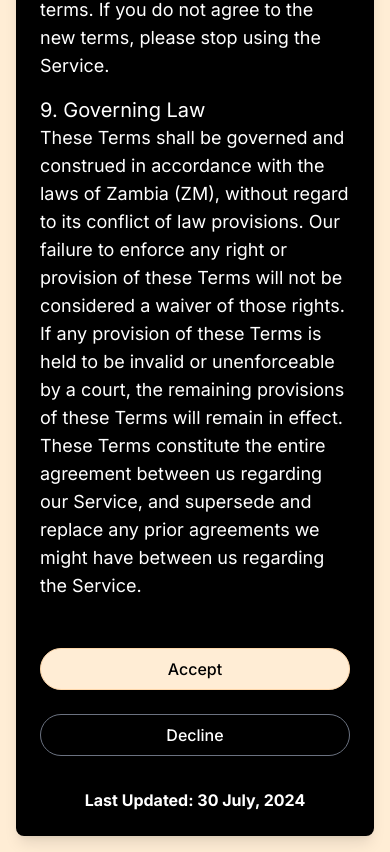
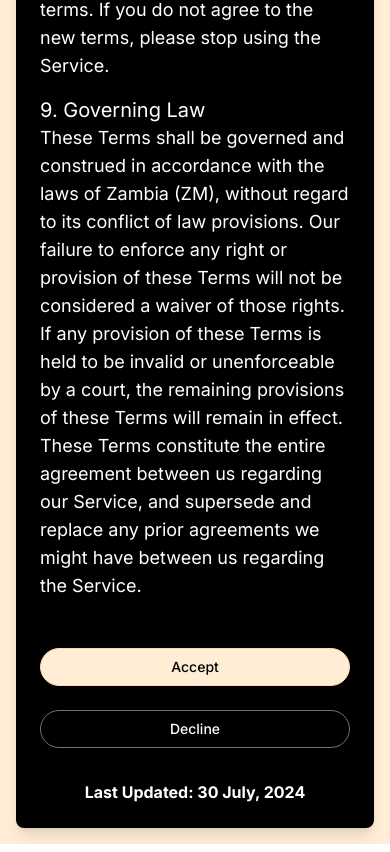
Before and after one commit to Lupleg/Conference, a Next.js app: page /terms in a window 390 px wide. Shown: the part 3396-4248 px from the top of the page. Built offline with nearby package versions, Linux system fonts and the light colour scheme.

Commit message:
worked on terms page

```diff
--- a/app/terms/page.jsx
+++ b/app/terms/page.jsx
@@ -130,10 +130,10 @@ export default function TermsPage() {
         </div>
         <div className="mt-8">
           <div className="flex flex-col sm:flex-row justify-center space-y-6 sm:space-y-0 sm:space-x-6">
-            <button className="border border-orange-200 text-black px-10 py-2 rounded-full font-medium bg-orange-100">
+            <button className="border border-orange-200 text-black px-6 py-2 sm:px-10 rounded-full font-medium bg-orange-100 text-sm sm:text-base">
               Accept
             </button>
-            <button className="border border-gray-500 text-white px-10 py-2 rounded-full font-medium bg-black">
+            <button className="border border-gray-500 text-white px-6 py-2 sm:px-10 rounded-full font-medium bg-black text-sm sm:text-base">
               Decline
             </button>
           </div>
```
